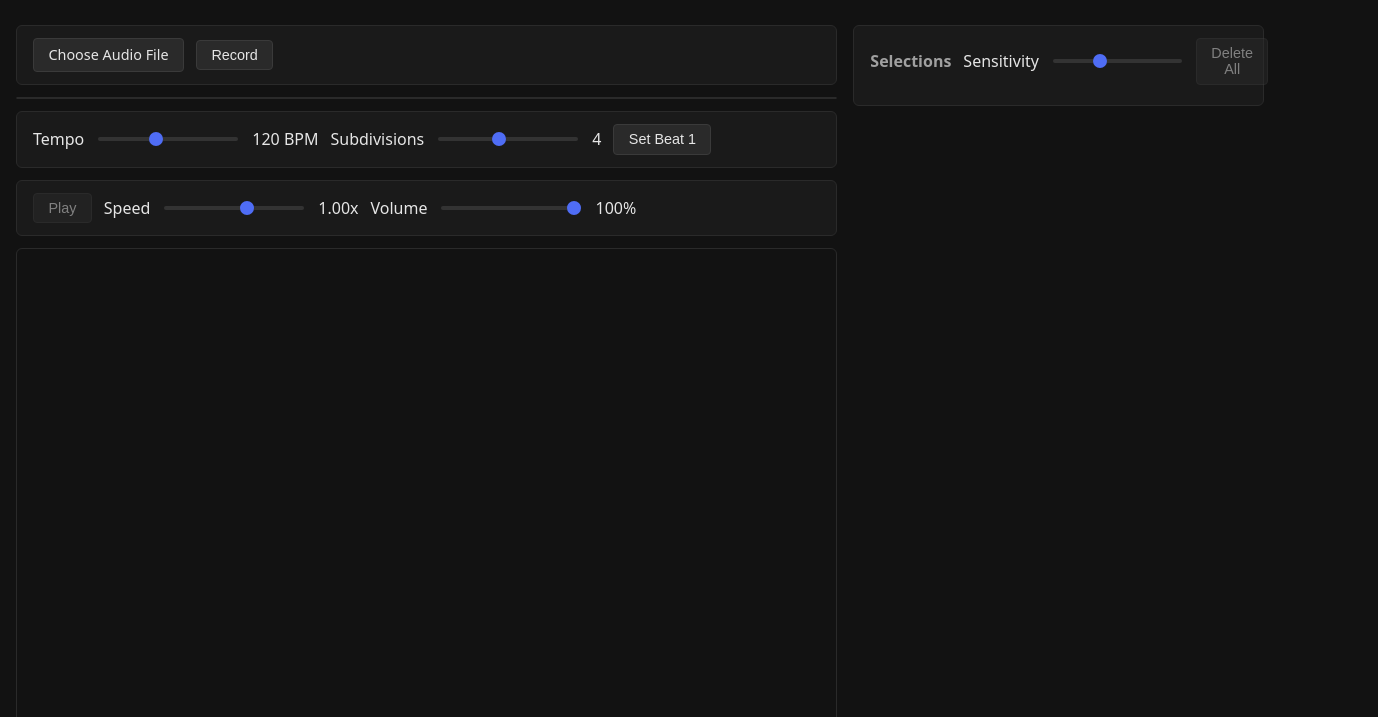
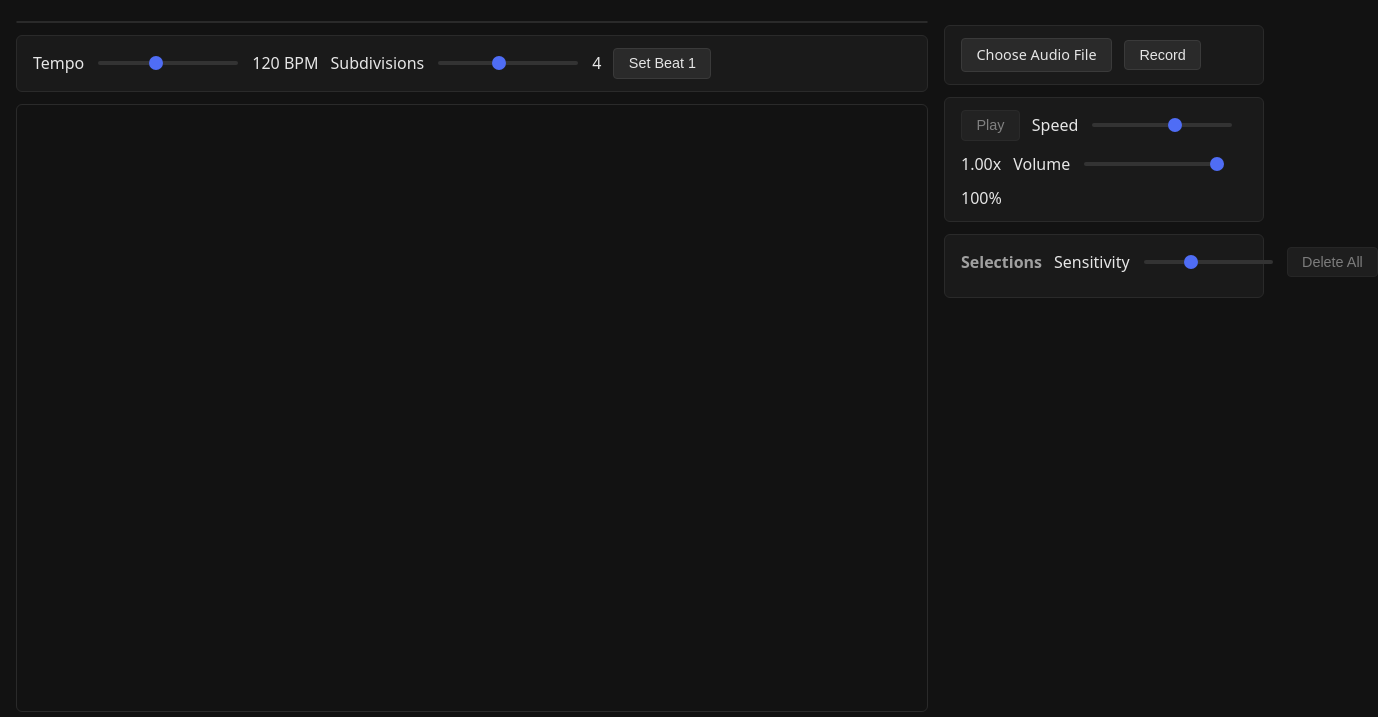
Before and after one commit to xaviershay/transcription-assistant, a website built with Vite: page index.html in a window 1280 px wide. Shown: the part 50-767 px from the top of the page, 1378 px wide, since content can reach past the window. Built offline with nearby package versions, Linux system fonts and the light colour scheme; what wavesurfer.js would draw is missing.

Commit message:
Let graphs column fill available width, move controls to side column
Side column is now a fixed 320px instead of a proportional fr track, so
the piano-roll/waveform/EQ column absorbs all extra horizontal space.
Upload and playback controls moved into the side column alongside
Selections. Also stop the Delete All button wrapping.

```diff
--- a/index.html
+++ b/index.html
@@ -11,13 +11,6 @@
 
       <div id="layout">
         <div id="main-column">
-          <section id="upload-section" class="panel">
-            <label for="upload" class="file-button">Choose Audio File</label>
-            <input type="file" id="upload" accept="audio/*" class="visually-hidden" />
-            <button id="record-btn">Record</button>
-            <span id="upload-filename"></span>
-          </section>
-
           <section id="waveform-section">
             <div id="waveform"></div>
           </section>
@@ -30,17 +23,6 @@
             <input type="range" id="subdivisions" min="1" max="8" step="1" value="4" />
             <span id="subdivisions-label">4</span>
             <button id="set-beat-one">Set Beat 1</button>
-          </section>
-
-          <section id="controls-section" class="panel">
-            <button id="play-pause" disabled>Play</button>
-            <label for="speed">Speed</label>
-            <input type="range" id="speed" min="0.25" max="1.5" step="0.05" value="1" />
-            <span id="speed-label">1.00x</span>
-            <label for="volume">Volume</label>
-            <input type="range" id="volume" min="0" max="1" step="0.01" value="1" />
-            <span id="volume-label">100%</span>
-            <span id="active-label"></span>
           </section>
 
           <section id="spectrum-section">
@@ -65,6 +47,24 @@
         </div>
 
         <div id="side-column">
+          <section id="upload-section" class="panel">
+            <label for="upload" class="file-button">Choose Audio File</label>
+            <input type="file" id="upload" accept="audio/*" class="visually-hidden" />
+            <button id="record-btn">Record</button>
+            <span id="upload-filename"></span>
+          </section>
+
+          <section id="controls-section" class="panel">
+            <button id="play-pause" disabled>Play</button>
+            <label for="speed">Speed</label>
+            <input type="range" id="speed" min="0.25" max="1.5" step="0.05" value="1" />
+            <span id="speed-label">1.00x</span>
+            <label for="volume">Volume</label>
+            <input type="range" id="volume" min="0" max="1" step="0.01" value="1" />
+            <span id="volume-label">100%</span>
+            <span id="active-label"></span>
+          </section>
+
           <section id="selections-section" class="panel">
             <div class="selections-header">
               <h2>Selections</h2>
--- a/src/style.css
+++ b/src/style.css
@@ -7,7 +7,6 @@
 
 body {
   margin: 0 auto;
-  max-width: 1300px;
   padding: 1rem;
   background: #121212;
   color: #e6e6e6;
@@ -15,7 +14,9 @@ body {
 
 #layout {
   display: grid;
-  grid-template-columns: minmax(0, 2fr) minmax(280px, 1fr);
+  /* Side column is a fixed width - the graphs column (1fr) absorbs all
+     remaining horizontal space instead of scaling proportionally with it. */
+  grid-template-columns: minmax(0, 1fr) 320px;
   align-items: start;
   gap: 1rem;
 }
@@ -239,6 +240,10 @@ input[type='range']::-moz-range-track {
   font-size: 0.8rem;
 }
 
+#delete-all-selections {
+  white-space: nowrap;
+}
+
 .selections-header {
   display: flex;
   align-items: center;
```
